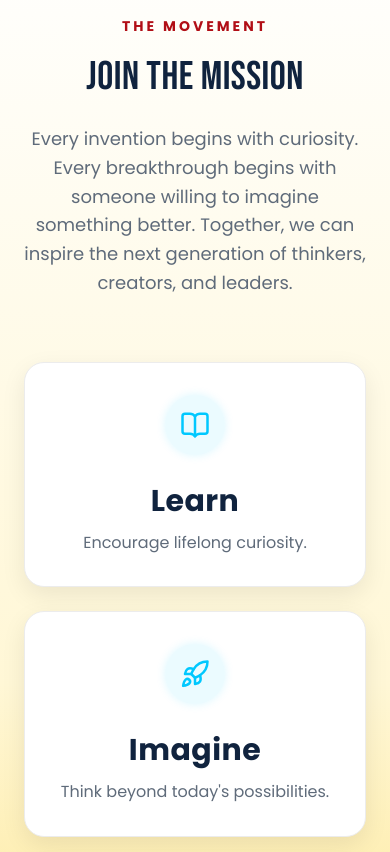
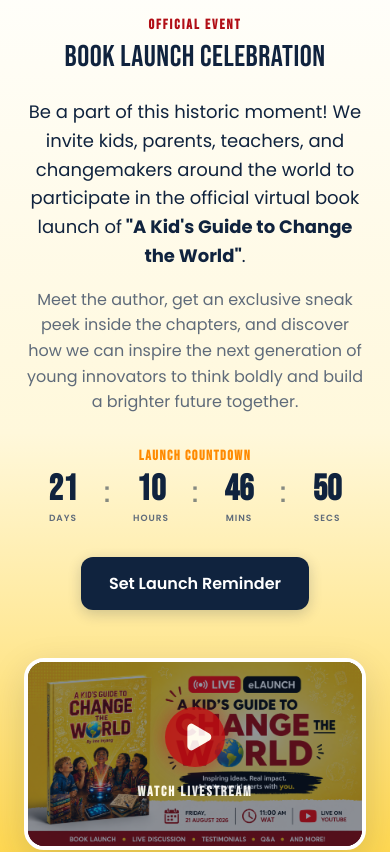
Before and after one commit to xpr-ltd/AKG2CTW, a React (Vite) app: page / in a window 390 px wide. Shown: the part 7240-8092 px from the top of the page. Built offline with nearby package versions, Linux system fonts and the light colour scheme.

Commit message:
Replace Join the Mission section with Book Launch details, countdown timer, and youtube live thumbnail link

```diff
--- a/src/components/JoinMission/JoinMission.jsx
+++ b/src/components/JoinMission/JoinMission.jsx
@@ -1,48 +1,12 @@
-import React, { useState } from 'react';
+import React from 'react';
 import styles from './JoinMission.module.css';
-import { BookOpen, Rocket, Cpu, Heart, CheckCircle2 } from 'lucide-react';
 import useReveal from '../../hooks/useReveal';
+import useCountdown from '../../hooks/useCountdown';
+import { Play } from 'lucide-react';
 
 export default function JoinMission() {
   const [ref, revealed] = useReveal(0.2);
-  const [email, setEmail] = useState('');
-  const [submitted, setSubmitted] = useState(false);
-  const [error, setError] = useState(false);
-
-  const pillars = [
-    {
-      icon: <BookOpen size={30} />,
-      title: 'Learn',
-      desc: 'Encourage lifelong curiosity.'
-    },
-    {
-      icon: <Rocket size={30} />,
-      title: 'Imagine',
-      desc: "Think beyond today's possibilities."
-    },
-    {
-      icon: <Cpu size={30} />,
-      title: 'Create',
-      desc: 'Build meaningful solutions.'
-    },
-    {
-      icon: <Heart size={30} />,
-      title: 'Impact',
-      desc: 'Use knowledge to improve lives.'
-    }
-  ];
-
-  const handleSubmit = (e) => {
-    e.preventDefault();
-    if (!email || !email.includes('@')) {
-      setError(true);
-      return;
-    }
-
-    setError(false);
-    setSubmitted(true);
-    setEmail('');
-  };
+  const { days, hours, minutes, seconds, isLaunched } = useCountdown('2026-08-21T11:00:00+01:00');
 
   return (
     <section
@@ -51,81 +15,96 @@ export default function JoinMission() {
       className={`${styles.missionSection} ${revealed ? styles.revealed : ''}`}
     >
       <div className={`${styles.container} container`}>
-        <div className={styles.header}>
-          <span className={styles.eyebrow}>The Movement</span>
-          <h2 className={styles.title}>Join the Mission</h2>
-          <p className={styles.intro}>
-            Every invention begins with curiosity. Every breakthrough begins with someone willing to imagine something better.
-            Together, we can inspire the next generation of thinkers, creators, and leaders.
-          </p>
-        </div>
+        <div className={styles.layoutGrid}>
 
-        {/* Pillars Grid with connection line */}
-        <div className={styles.pillarsContainer}>
-          {/* Holographic Connecting Line SVG (Visible on Desktop) */}
-          <svg className={styles.connectionLines} viewBox="0 0 1000 100" fill="none" xmlns="http://www.w3.org/2000/svg">
-            <path d="M125,50 L875,50" stroke="rgba(0, 200, 255, 0.2)" strokeWidth="2" strokeDasharray="5 5" />
-            <path
-              className={styles.glowingPath}
-              d="M125,50 L875,50"
-              stroke="var(--color-hologram-cyan)"
-              strokeWidth="2"
-              strokeDasharray="150"
-              strokeDashoffset="150"
-            />
-          </svg>
+          {/* Left Column - Details & Timer */}
+          <div className={styles.textContent}>
+            <span className={styles.eyebrow}>Official Event</span>
+            <h2 className={styles.title}>Book Launch Celebration</h2>
 
-          <div className={styles.grid}>
-            {pillars.map((pillar, idx) => (
-              <div
-                key={idx}
-                className={styles.card}
-                style={{ transitionDelay: `${idx * 150}ms` }}
+            <p className={styles.intro}>
+              Be a part of this historic moment! We invite kids, parents, teachers, and changemakers
+              around the world to participate in the official virtual book launch of
+              <strong> "A Kid's Guide to Change the World"</strong>.
+            </p>
+
+            <p className={styles.detailsText}>
+              Meet the author, get an exclusive sneak peek inside the chapters, and discover how
+              we can inspire the next generation of young innovators to think boldly and build
+              a brighter future together.
+            </p>
+
+            {/* Countdown / Status Box */}
+            <div className={styles.timerContainer}>
+              {!isLaunched ? (
+                <>
+                  <div className={styles.timerTitle}>LAUNCH COUNTDOWN</div>
+                  <div className={styles.countdown}>
+                    <div className={styles.timeBlock}>
+                      <span className={styles.timeValue}>{String(days).padStart(2, '0')}</span>
+                      <span className={styles.timeLabel}>DAYS</span>
+                    </div>
+                    <span className={styles.separator}>:</span>
+                    <div className={styles.timeBlock}>
+                      <span className={styles.timeValue}>{String(hours).padStart(2, '0')}</span>
+                      <span className={styles.timeLabel}>HOURS</span>
+                    </div>
+                    <span className={styles.separator}>:</span>
+                    <div className={styles.timeBlock}>
+                      <span className={styles.timeValue}>{String(minutes).padStart(2, '0')}</span>
+                      <span className={styles.timeLabel}>MINS</span>
+                    </div>
+                    <span className={styles.separator}>:</span>
+                    <div className={styles.timeBlock}>
+                      <span className={styles.timeValue}>{String(seconds).padStart(2, '0')}</span>
+                      <span className={styles.timeLabel}>SECS</span>
+                    </div>
+                  </div>
+                </>
+              ) : (
+                <div className={styles.liveNotice}>
+                  🚀 WE ARE LIVE! JOIN THE CELEBRATION NOW
+                </div>
+              )}
+            </div>
+
+            <div className={styles.actionBlock}>
+              <a
+                href="https://www.youtube.com/live/kIapz13D_XI?si=L9Fg9sY0ZmiGvE7s"
+                target="_blank"
+                rel="noopener noreferrer"
+                className={styles.watchBtn}
               >
-                <div className={styles.iconContainer}>
-                  {pillar.icon}
-                </div>
-                <h3 className={styles.cardTitle}>{pillar.title}</h3>
-                <p className={styles.cardDesc}>{pillar.desc}</p>
-              </div>
-            ))}
+                {isLaunched ? "Watch the Recording" : "Set Launch Reminder"}
+              </a>
+            </div>
           </div>
-        </div>
 
-        {/* Community & Newsletter signup */}
-        <div className={styles.communityBox}>
-          <p className={styles.inviteText}>
-            Whether you're a child, parent, teacher, school, library, or organization, there's a place for you in this journey.
-          </p>
-
-          <div className={styles.actions}>
-            {!submitted ? (
-              <form onSubmit={handleSubmit} className={styles.subscribeForm}>
-                <div className={styles.inputWrapper}>
-                  <input
-                    type="email"
-                    placeholder="Enter your email to stay updated"
-                    value={email}
-                    onChange={(e) => setEmail(e.target.value)}
-                    className={`${styles.input} ${error ? styles.inputError : ''}`}
-                    aria-label="Email address"
-                  />
-                  {error && <span className={styles.errorText}>Please enter a valid email address.</span>}
-                </div>
-                <button type="submit" className={styles.submitBtn}>
-                  Stay Updated
-                </button>
-              </form>
-            ) : (
-              <div className={styles.successMessage}>
-                <CheckCircle2 size={32} className={styles.successIcon} />
-                <div>
-                  <h4 className={styles.successTitle}>You're in!</h4>
-                  <p className={styles.successText}>We'll keep you updated on exciting news and resources.</p>
+          {/* Right Column - Clickable Thumbnail Image */}
+          <div className={styles.imageContent}>
+            <a
+              href="https://www.youtube.com/live/kIapz13D_XI?si=L9Fg9sY0ZmiGvE7s"
+              target="_blank"
+              rel="noopener noreferrer"
+              className={styles.thumbnailLink}
+              aria-label="Watch the Book Launch on YouTube"
+            >
+              <div className={styles.thumbnailWrapper}>
+                <img
+                  src="/images/illustrations/eLaunch_thumbnail.png"
+                  alt="Book Launch Livestream Thumbnail"
+                  className={styles.thumbnailImg}
+                />
+                <div className={styles.overlay}>
+                  <div className={styles.playIconCircle}>
+                    <Play size={32} fill="currentColor" />
+                  </div>
+                  <span className={styles.overlayText}>WATCH LIVESTREAM</span>
                 </div>
               </div>
-            )}
+            </a>
           </div>
+
         </div>
       </div>
     </section>
--- a/src/components/JoinMission/JoinMission.module.css
+++ b/src/components/JoinMission/JoinMission.module.css
@@ -1,304 +1,275 @@
 .missionSection {
   padding: var(--space-7) 0;
-  background: linear-gradient(180deg, #FFFFFF 0%, #FFF7D6 40%, #F9C300 100%);
+  background: linear-gradient(180deg, #ffffff 0%, #fff8db 50%, #ffd133 100%);
   position: relative;
   overflow: hidden;
 }
 
 .container {
-  display: flex;
-  flex-direction: column;
+  position: relative;
+  z-index: 2;
+}
+
+.layoutGrid {
+  display: grid;
+  grid-template-columns: 1.1fr 0.9fr;
+  gap: var(--space-6);
   align-items: center;
 }
 
-.header {
-  text-align: center;
-  margin-bottom: var(--space-6);
-  max-width: 800px;
+/* Text & Details Content */
+.textContent {
+  display: flex;
+  flex-direction: column;
+  align-items: flex-start;
+  text-align: left;
 }
 
 .eyebrow {
-  font-family: var(--font-body);
+  font-family: var(--font-heading);
   font-size: var(--font-size-caption);
+  color: var(--color-primary-red);
+  letter-spacing: 2px;
   font-weight: 700;
-  text-transform: uppercase;
-  letter-spacing: 3px;
-  color: var(--color-primary-red);
-  margin-bottom: var(--space-2);
-  display: block;
+  margin-bottom: var(--space-1);
 }
 
 .title {
-  font-size: var(--font-size-h1);
-  color: var(--color-text-primary);
+  font-size: var(--font-size-h2);
+  color: var(--color-primary-navy);
   margin-bottom: var(--space-3);
+  line-height: 1.1;
 }
 
 .intro {
   font-size: var(--font-size-body);
+  color: var(--color-primary-navy);
+  line-height: 1.6;
+  margin-bottom: var(--space-2);
+}
+
+.detailsText {
+  font-size: var(--font-size-small);
   color: var(--color-text-secondary);
   line-height: 1.6;
+  margin-bottom: var(--space-4);
 }
 
-.pillarsContainer {
-  position: relative;
+/* Timer styles (No box, same font) */
+.timerContainer {
+  margin-bottom: var(--space-4);
   width: 100%;
-  margin-bottom: var(--space-6);
 }
 
-/* Connecting Lines (Desktop only) */
-.connectionLines {
-  position: absolute;
-  top: 50px;
-  left: 0;
-  width: 100%;
-  height: 60px;
-  z-index: 1;
+.timerTitle {
+  font-family: var(--font-heading);
+  font-size: var(--font-size-caption);
+  color: var(--color-primary-orange);
+  letter-spacing: 1.5px;
+  font-weight: bold;
+  margin-bottom: var(--space-1);
 }
 
-.glowingPath {
-  animation: drawLine 4s infinite linear;
+.countdown {
+  display: flex;
+  align-items: center;
+  gap: var(--space-2);
 }
 
-@keyframes drawLine {
-  from { stroke-dashoffset: 300; }
-  to { stroke-dashoffset: 0; }
-}
-
-.grid {
-  display: grid;
-  grid-template-columns: repeat(4, 1fr);
-  gap: var(--space-4);
-  position: relative;
-  z-index: 2;
-}
-
-.card {
-  background-color: var(--color-primary-white);
-  border-radius: var(--radius-card);
-  padding: var(--space-4);
-  box-shadow: var(--shadow-soft);
-  text-align: center;
+.timeBlock {
   display: flex;
   flex-direction: column;
   align-items: center;
-  border: 1px solid var(--color-border-light);
-
-  /* Scroll reveal starting state */
-  opacity: 0;
-  transform: translateY(30px);
-  transition: transform var(--duration-medium) var(--ease-standard),
-              opacity var(--duration-medium) var(--ease-standard);
+  min-width: 50px;
 }
 
-/* Scroll reveal trigger */
-.revealed .card {
-  opacity: 1;
-  transform: translateY(0);
+.timeValue {
+  font-family: var(--font-heading);
+  font-size: 36px;
+  color: var(--color-primary-navy);
+  line-height: 1;
+  font-weight: 900;
 }
 
-.card:hover {
-  transform: translateY(-6px);
-  box-shadow: var(--shadow-hover);
+.timeLabel {
+  font-family: var(--font-body);
+  font-size: 9px;
+  color: var(--color-text-secondary);
+  margin-top: 4px;
+  letter-spacing: 1px;
+  font-weight: 600;
 }
 
-.iconContainer {
-  width: 60px;
-  height: 60px;
+.separator {
+  font-family: var(--font-heading);
+  font-size: 32px;
+  color: var(--color-primary-navy);
+  opacity: 0.5;
+  margin-top: -12px;
+}
+
+.liveNotice {
+  font-family: var(--font-heading);
+  font-size: 24px;
+  color: var(--color-primary-red);
+  letter-spacing: 1px;
+  font-weight: bold;
+  text-shadow: 0 0 10px rgba(177, 14, 22, 0.1);
+}
+
+/* Call to Action Button */
+.actionBlock {
+  display: flex;
+  gap: var(--space-2);
+  width: 100%;
+}
+
+.watchBtn {
+  display: inline-flex;
+  align-items: center;
+  justify-content: center;
+  background-color: var(--color-primary-navy);
+  color: var(--color-primary-white);
+  padding: 14px 28px;
+  border-radius: var(--radius-button);
+  font-family: var(--font-body);
+  font-size: var(--font-size-small);
+  font-weight: 600;
+  text-decoration: none;
+  transition: all var(--duration-fast) var(--ease-standard);
+  box-shadow: 0 4px 14px rgba(16, 35, 62, 0.2);
+}
+
+.watchBtn:hover {
+  background-color: var(--color-primary-red);
+  transform: translateY(-2px);
+  box-shadow: 0 6px 20px rgba(177, 14, 22, 0.3);
+}
+
+/* Thumbnail Column styles */
+.imageContent {
+  width: 100%;
+  display: flex;
+  justify-content: center;
+}
+
+.thumbnailLink {
+  width: 100%;
+  max-width: 480px;
+  text-decoration: none;
+  display: block;
+}
+
+.thumbnailWrapper {
+  position: relative;
+  width: 100%;
+  aspect-ratio: 16 / 9;
+  border-radius: var(--radius-card);
+  overflow: hidden;
+  box-shadow: 0 12px 36px rgba(16, 35, 62, 0.15);
+  border: 4px solid var(--color-primary-white);
+  transition: transform var(--duration-medium) var(--ease-standard),
+              box-shadow var(--duration-medium) var(--ease-standard);
+  background-color: var(--color-primary-navy);
+}
+
+.thumbnailImg {
+  width: 100%;
+  height: 100%;
+  object-fit: cover;
+  transition: transform var(--duration-slow) var(--ease-standard);
+}
+
+.overlay {
+  position: absolute;
+  top: 0;
+  left: 0;
+  width: 100%;
+  height: 100%;
+  background: rgba(16, 35, 62, 0.5);
+  display: flex;
+  flex-direction: column;
+  align-items: center;
+  justify-content: center;
+  gap: var(--space-2);
+  opacity: 0.9;
+  transition: opacity var(--duration-medium) var(--ease-standard),
+              background var(--duration-medium) var(--ease-standard);
+}
+
+.playIconCircle {
+  width: 72px;
+  height: 72px;
+  background-color: var(--color-primary-red);
+  color: var(--color-primary-white);
   border-radius: 50%;
-  background-color: rgba(0, 200, 255, 0.08);
-  color: var(--color-hologram-cyan);
   display: flex;
   align-items: center;
   justify-content: center;
-  margin-bottom: var(--space-3);
-  box-shadow: 0 0 10px rgba(0, 200, 255, 0.15);
-  transition: background-color var(--duration-medium) var(--ease-standard),
-              color var(--duration-medium) var(--ease-standard),
+  padding-left: 6px; /* Align play triangle */
+  box-shadow: 0 0 20px rgba(177, 14, 22, 0.6);
+  transition: transform var(--duration-medium) var(--ease-standard),
+              background-color var(--duration-medium) var(--ease-standard),
               box-shadow var(--duration-medium) var(--ease-standard);
 }
 
-.card:hover .iconContainer {
-  background-color: var(--color-hologram-cyan);
+.overlayText {
+  font-family: var(--font-heading);
+  font-size: var(--font-size-caption);
   color: var(--color-primary-white);
-  box-shadow: 0 0 15px rgba(0, 200, 255, 0.5);
+  letter-spacing: 2px;
+  font-weight: bold;
 }
 
-.cardTitle {
-  font-family: var(--font-body);
-  font-size: var(--font-size-h3);
-  font-weight: 700;
-  color: var(--color-text-primary);
-  margin-bottom: var(--space-1);
-  text-transform: none;
+/* Hover effects */
+.thumbnailLink:hover .thumbnailWrapper {
+  transform: translateY(-6px) scale(1.02);
+  box-shadow: 0 20px 48px rgba(16, 35, 62, 0.25);
 }
 
-.cardDesc {
-  font-size: var(--font-size-small);
-  color: var(--color-text-secondary);
-  line-height: 1.4;
+.thumbnailLink:hover .thumbnailImg {
+  transform: scale(1.05);
 }
 
-/* Community Invitation Box */
-.communityBox {
-  background-color: var(--color-primary-white);
-  border-radius: var(--radius-panel);
-  padding: var(--space-5);
-  box-shadow: var(--shadow-soft);
-  max-width: 800px;
-  width: 100%;
-  text-align: center;
-  border: 1px solid var(--color-border-light);
-  z-index: 2;
-  position: relative;
+.thumbnailLink:hover .overlay {
+  background: rgba(16, 35, 62, 0.35);
 }
 
-.inviteText {
-  font-size: var(--font-size-body);
-  color: var(--color-text-primary);
-  font-weight: 500;
-  margin-bottom: var(--space-4);
-  line-height: 1.6;
-}
-
-.actions {
-  display: flex;
-  justify-content: center;
-  width: 100%;
-}
-
-.subscribeForm {
-  display: flex;
-  width: 100%;
-  max-width: 600px;
-  gap: var(--space-2);
-}
-
-.inputWrapper {
-  flex: 1;
-  position: relative;
-  display: flex;
-  flex-direction: column;
-  align-items: flex-start;
-}
-
-.input {
-  width: 100%;
-  height: 52px;
-  padding: 0 var(--space-3);
-  border-radius: var(--radius-button);
-  border: 2px solid var(--color-border-light);
-  font-family: var(--font-body);
-  font-size: var(--font-size-small);
-  color: var(--color-text-primary);
-  outline: none;
-  transition: border-color var(--duration-fast) var(--ease-standard),
-              box-shadow var(--duration-fast) var(--ease-standard);
-}
-
-.input:focus {
-  border-color: var(--color-primary-red);
-  box-shadow: 0 0 10px rgba(177, 14, 22, 0.15);
-}
-
-.inputError {
-  border-color: var(--color-error) !important;
-}
-
-.errorText {
-  font-size: var(--font-size-caption);
-  color: var(--color-error);
-  margin-top: 4px;
-}
-
-.submitBtn {
-  height: 52px;
-  padding: 0 var(--space-4);
-  background-color: var(--color-primary-red);
-  color: var(--color-primary-white);
-  font-family: var(--font-body);
-  font-size: var(--font-size-small);
-  font-weight: 600;
-  border: none;
-  border-radius: var(--radius-button);
-  cursor: pointer;
-  box-shadow: var(--shadow-soft);
-  transition: transform var(--duration-fast) var(--ease-standard),
-              background-color var(--duration-fast) var(--ease-standard),
-              box-shadow var(--duration-fast) var(--ease-standard);
-}
-
-.submitBtn:hover {
-  transform: translateY(-2px);
-  background-color: #cb121b;
-  box-shadow: 0 5px 15px rgba(177, 14, 22, 0.25);
-}
-
-/* Success Message styles */
-.successMessage {
-  display: flex;
-  align-items: center;
-  gap: var(--space-3);
-  background-color: rgba(40, 167, 69, 0.05);
-  border: 1px solid rgba(40, 167, 69, 0.2);
-  border-radius: var(--radius-button);
-  padding: var(--space-3) var(--space-4);
-  text-align: left;
-  max-width: 500px;
-}
-
-.successIcon {
-  color: var(--color-success);
-  flex-shrink: 0;
-}
-
-.successTitle {
-  font-family: var(--font-body);
-  font-size: var(--font-size-small);
-  font-weight: 700;
-  color: var(--color-success);
-  margin-bottom: 2px;
-  text-transform: none;
-}
-
-.successText {
-  font-size: var(--font-size-caption);
-  color: var(--color-text-secondary);
+.thumbnailLink:hover .playIconCircle {
+  transform: scale(1.15);
+  background-color: var(--color-primary-gold);
+  color: var(--color-primary-navy);
+  box-shadow: 0 0 30px rgba(249, 195, 0, 0.8);
 }
 
 /* Responsive Rules */
 @media (max-width: 1024px) {
-  .grid {
-    grid-template-columns: repeat(2, 1fr);
-    gap: var(--space-3);
-  }
-}
-
-@media (max-width: 768px) {
-  .title {
-    font-size: var(--font-size-h2);
+  .layoutGrid {
+    grid-template-columns: 1fr;
+    gap: var(--space-5);
   }
 
-  .connectionLines {
-    display: none;
+  .textContent {
+    align-items: center;
+    text-align: center;
+  }
+
+  .countdown {
+    justify-content: center;
+  }
+
+  .actionBlock {
+    justify-content: center;
   }
 }
 
 @media (max-width: 580px) {
-  .grid {
-    grid-template-columns: 1fr;
+  .title {
+    font-size: var(--font-size-h3);
   }
 
-  .subscribeForm {
-    flex-direction: column;
-    gap: var(--space-2);
-  }
-
-  .submitBtn {
-    width: 100%;
-  }
-
-  .communityBox {
-    padding: var(--space-4) var(--space-3);
+  .playIconCircle {
+    width: 60px;
+    height: 60px;
   }
 }
```
Also changed, not shown: public/images/illustrations/eLaunch_thumbnail.png (added).
